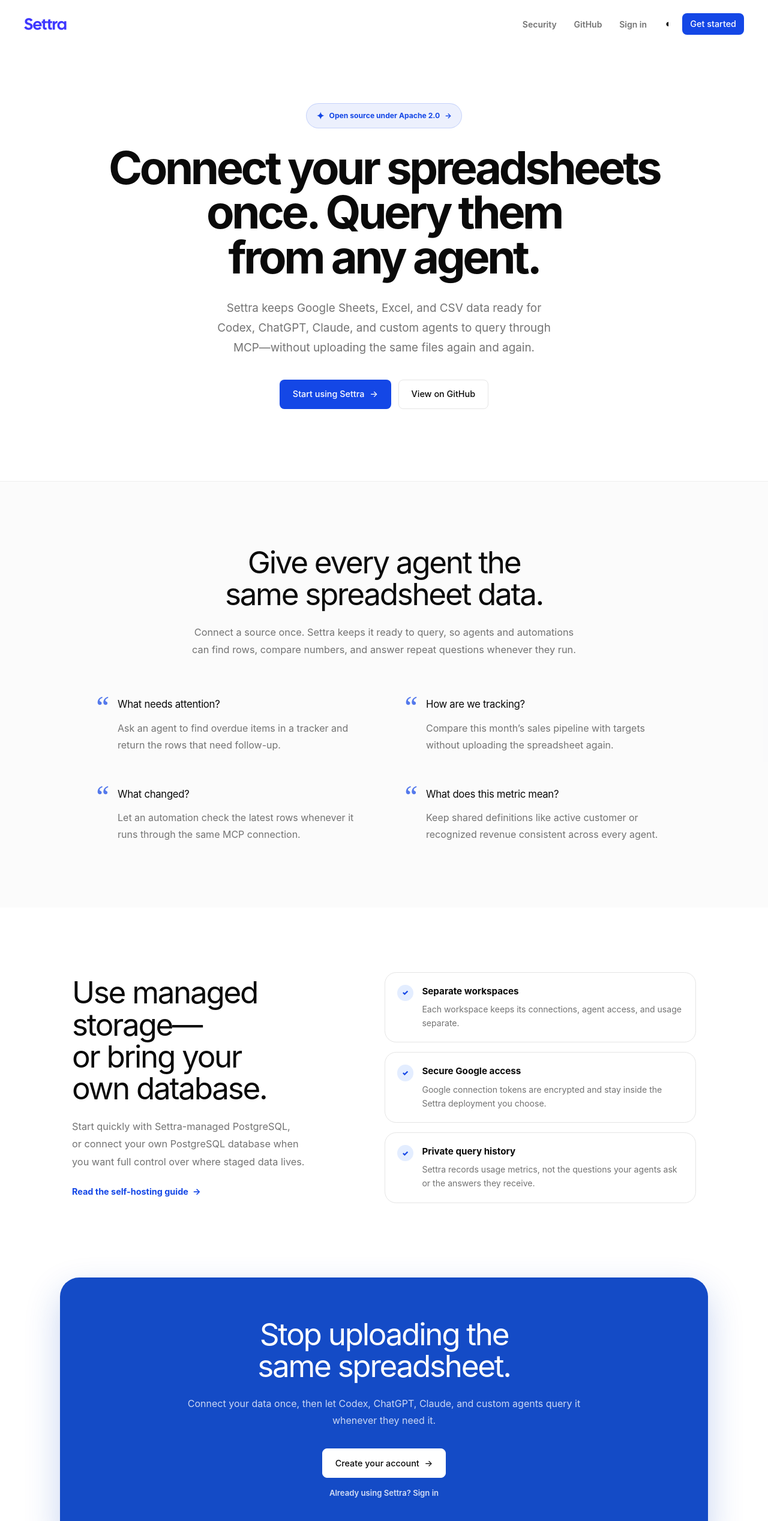
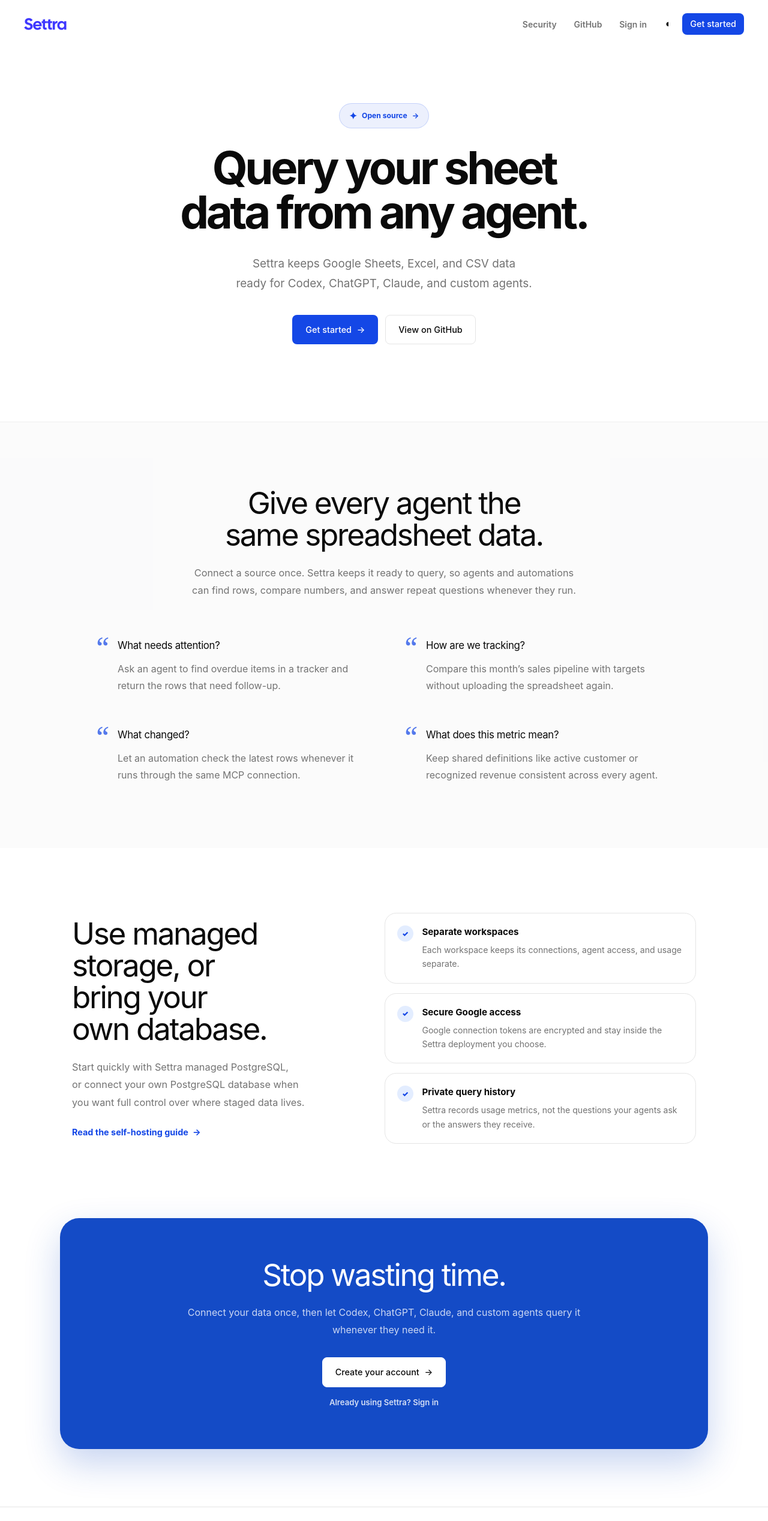
Before and after one commit to omhq/settra-website, a Next.js app: page / in a window 1280 px wide. Shown: the top 2536 px of the page at 60% size. Built offline with nearby package versions, Linux system fonts and the light colour scheme.

Commit message:
Update page.tsx

```diff
--- a/app/page.tsx
+++ b/app/page.tsx
@@ -134,18 +134,17 @@
               <span className="spark" aria-hidden="true">
                 ✦
               </span>
-              Open source under Apache 2.0
+              Open source
               <span aria-hidden="true">→</span>
             </a>
-            <h1>Connect your spreadsheets once. Query them from any agent.</h1>
+            <h1>Query your sheet data from any agent.</h1>
             <p className="hero-copy">
               Settra keeps Google Sheets, Excel, and CSV data ready for Codex,
-              ChatGPT, Claude, and custom agents to query through MCP—without
-              uploading the same files again and again.
+              ChatGPT, Claude, and custom agents.
             </p>
             <div className="hero-actions">
               <a className="button" href={`${APP_URL}/register`}>
-                Start using Settra <span aria-hidden="true">→</span>
+                Get started <span aria-hidden="true">→</span>
               </a>
               <a
                 className="button button-outline"
@@ -194,10 +193,10 @@
           <div className="container security-grid">
             <div>
               <h2 id="security-title">
-                Use managed storage—or bring your own database.
+                Use managed storage, or bring your own database.
               </h2>
               <p className="security-copy">
-                Start quickly with Settra-managed PostgreSQL, or connect your
+                Start quickly with Settra managed PostgreSQL, or connect your
                 own PostgreSQL database when you want full control over where
                 staged data lives.
               </p>
@@ -248,7 +247,7 @@
 
         <section className="cta-section">
           <div className="container cta-card">
-            <h2>Stop uploading the same spreadsheet.</h2>
+            <h2>Stop wasting time.</h2>
             <p>
               Connect your data once, then let Codex, ChatGPT, Claude, and
               custom agents query it whenever they need it.
```
